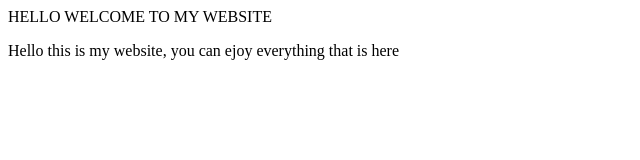
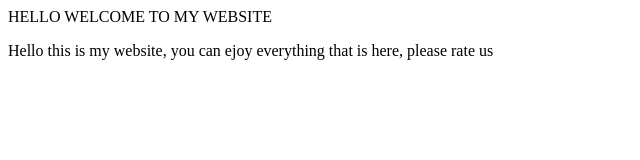
Before and after one commit to juanra12/Proyectodemocursopreworkk, a plain HTML site: page index.html in a window 1280 px wide. Shown: the full height of the page, 0-640 px from the left. Drawn offline with Linux system fonts and the light colour scheme.

Commit message:
agregamos cambios el el website

```diff
--- a/index.html
+++ b/index.html
@@ -9,5 +9,5 @@
 <body>
     HELLO WELCOME TO MY WEBSITE
 </body>
-<P> Hello this is my website, you can ejoy everything that is here</P>
+<P> Hello this is my website, you can ejoy everything that is here, please rate us</P>
 </html>
```
